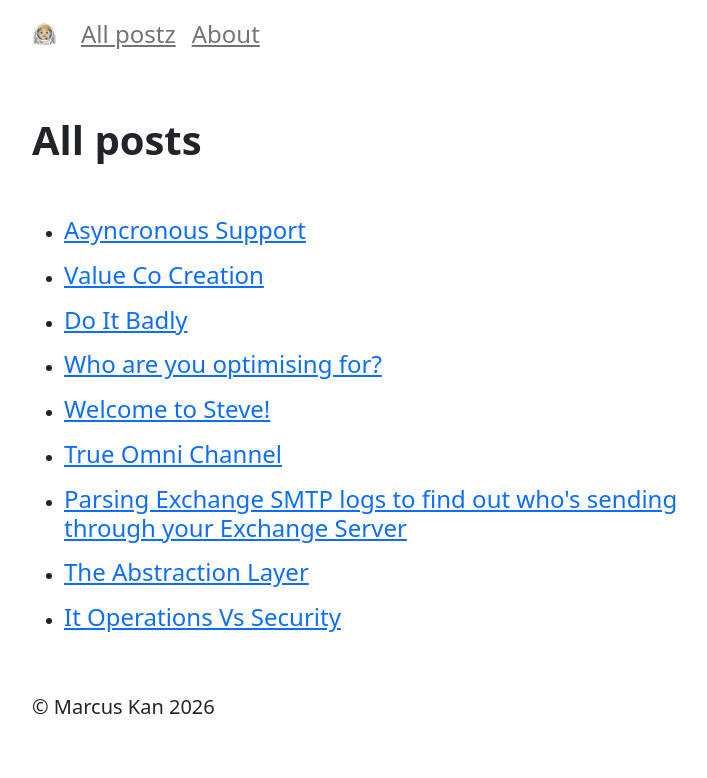
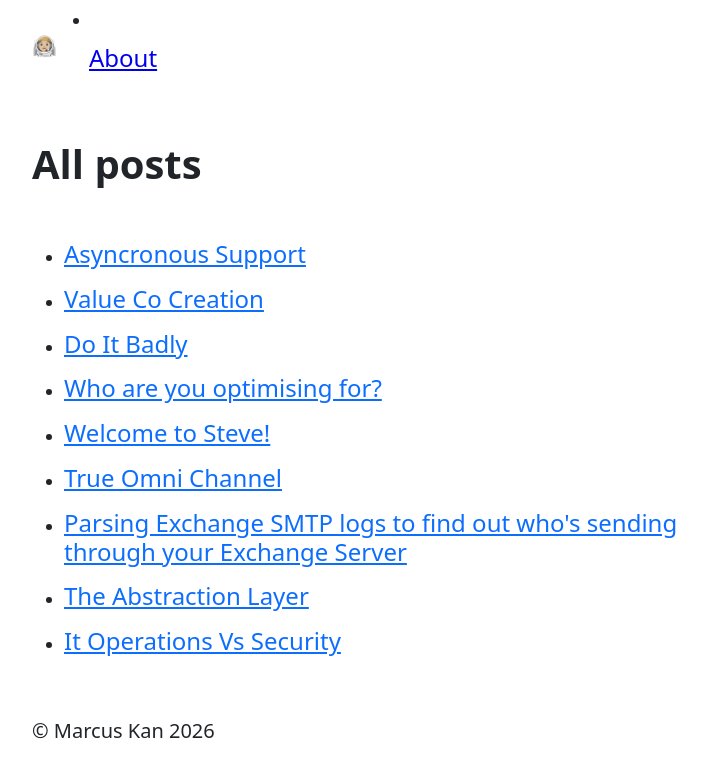
Before and after one commit to marcuskan/marcuskan.github.io, a Jekyll site: the page built from index.markdown, in a window 1280 px wide. Shown: the top 778 px of the page, without its empty margins (240-947 px from the left). Built offline with Jekyll 4.4.1, drawn with Linux system fonts in a browser that asks for light colours.

Commit message:
Update header.html

```diff
--- a/_includes/header.html
+++ b/_includes/header.html
@@ -12,10 +12,6 @@
     <span class="navbar-toggler-icon"></span>
   </button>
   <div class="collapse navbar-collapse" id="navbarNav">
-    <ul class="navbar-nav">
-      <li class="nav-item">
-        <a class="nav-link" href="/">All postz</a>
-      </li>
       <li class="nav-item">
         <a class="nav-link" aria-current="page" href="/about">About</a>
       </li>
```
